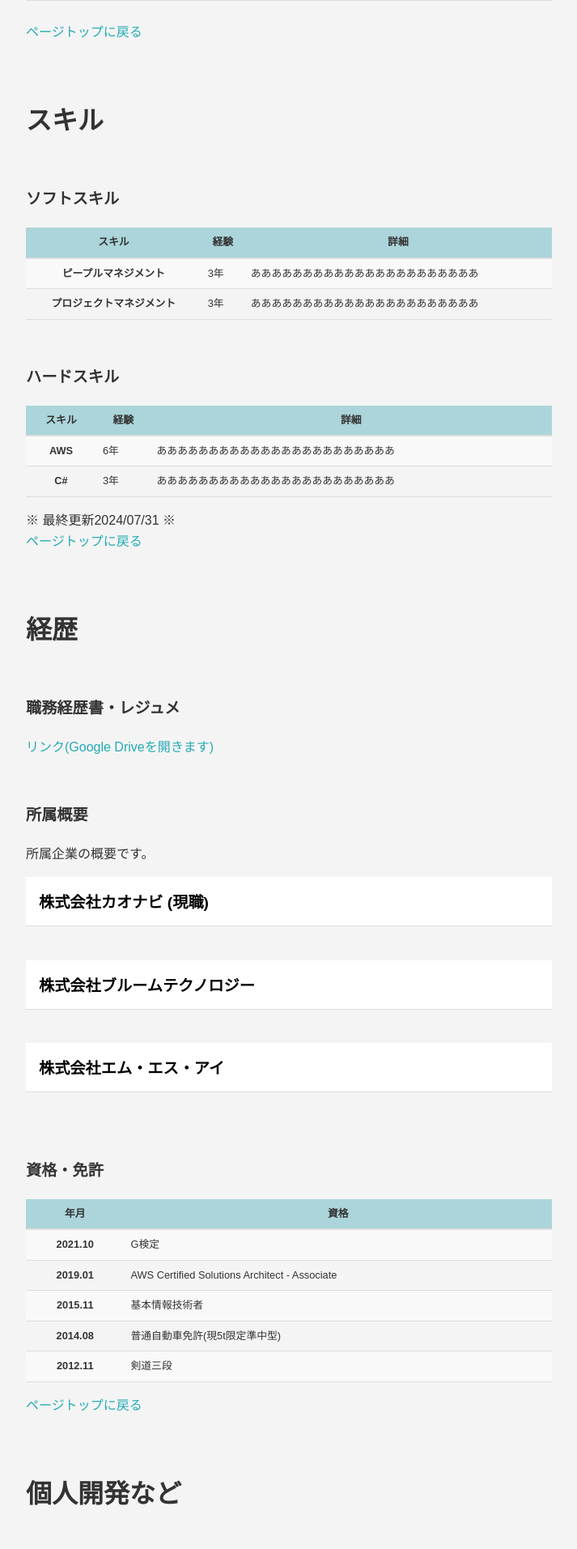
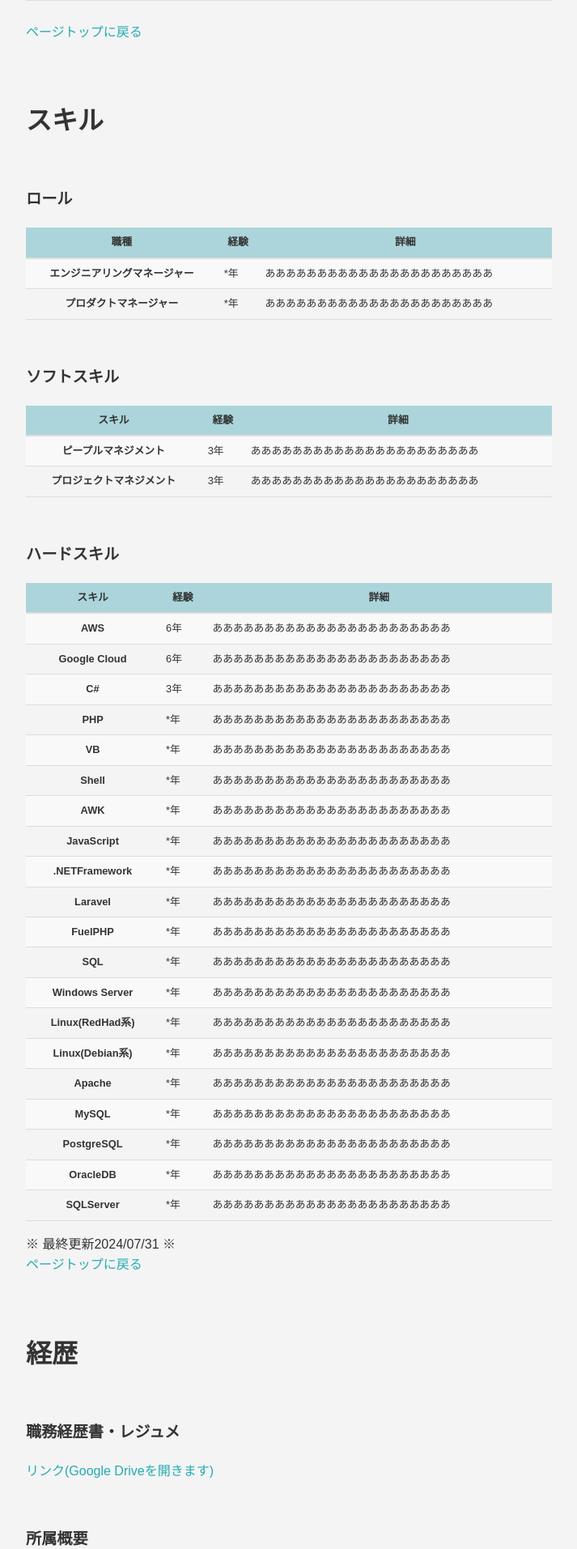
Before and after one commit to shakevo/portfolio-202407, a PHP site: page / in a window 1280 px wide. Shown: the part 526-2439 px from the top of the page at 81% size, without its empty margins (283-996 px from the left). Run offline with PHP 8.4, Linux system fonts and the light colour scheme; some web fonts are replaced.

Commit message:
テキスト修正

```diff
--- a/public_html/index.php
+++ b/public_html/index.php
@@ -57,6 +57,31 @@
         </section>
         <section id="skillset">
             <h2>スキル</h2>
+            <!-- ロール -->
+            <h3>ロール</h3>
+            <p>
+                <table>
+                    <thead>
+                        <tr>
+                            <th scope="col">職種</th>
+                            <th scope="col">経験</th>
+                            <th scope="col">詳細</th>
+                        </tr>
+                    </thead>
+                    <tbody>
+                        <tr>
+                            <th scope="row">エンジニアリングマネージャー</th>
+                            <td>*年</td>
+                            <td>ああああああああああああああああああああああ</td>
+                        </tr>
+                        <tr>
+                            <th scope="row">プロダクトマネージャー</th>
+                            <td>*年</td>
+                            <td>ああああああああああああああああああああああ</td>
+                        </tr>
+                    </tbody>
+                </table>
+            </p>
             <!-- ソフトスキル -->
             <h3>ソフトスキル</h3>
             <p>
@@ -100,8 +125,98 @@
                             <td>あああああああああああああああああああああああ</td>
                         </tr>
                         <tr>
+                            <th scope="row">Google Cloud</th>
+                            <td>6年</td>
+                            <td>あああああああああああああああああああああああ</td>
+                        </tr>
+                        <tr>
                             <th scope="row">C#</th>
                             <td>3年</td>
+                            <td>あああああああああああああああああああああああ</td>
+                        </tr>
+                        <tr>
+                            <th scope="row">PHP</th>
+                            <td>*年</td>
+                            <td>あああああああああああああああああああああああ</td>
+                        </tr>
+                        <tr>
+                            <th scope="row">VB</th>
+                            <td>*年</td>
+                            <td>あああああああああああああああああああああああ</td>
+                        </tr>
+                        <tr>
+                            <th scope="row">Shell</th>
+                            <td>*年</td>
+                            <td>あああああああああああああああああああああああ</td>
+                        </tr>
+                        <tr>
+                            <th scope="row">AWK</th>
+                            <td>*年</td>
+                            <td>あああああああああああああああああああああああ</td>
+                        </tr>
+                        <tr>
+                            <th scope="row">JavaScript</th>
+                            <td>*年</td>
+                            <td>あああああああああああああああああああああああ</td>
+                        </tr>
+                        <tr>
+                            <th scope="row">.NETFramework</th>
+                            <td>*年</td>
+                            <td>あああああああああああああああああああああああ</td>
+                        </tr>
+                        <tr>
+                            <th scope="row">Laravel</th>
+                            <td>*年</td>
+                            <td>あああああああああああああああああああああああ</td>
+                        </tr>
+                        <tr>
+                            <th scope="row">FuelPHP</th>
+                            <td>*年</td>
+                            <td>あああああああああああああああああああああああ</td>
+                        </tr>
+                        <tr>
+                            <th scope="row">SQL</th>
+                            <td>*年</td>
+                            <td>あああああああああああああああああああああああ</td>
+                        </tr>
+                        <tr>
+                            <th scope="row">Windows Server</th>
+                            <td>*年</td>
+                            <td>あああああああああああああああああああああああ</td>
+                        </tr>
+                        <tr>
+                            <th scope="row">Linux(RedHad系)</th>
+                            <td>*年</td>
+                            <td>あああああああああああああああああああああああ</td>
+                        </tr>
+                        <tr>
+                            <th scope="row">Linux(Debian系)</th>
+                            <td>*年</td>
+                            <td>あああああああああああああああああああああああ</td>
+                        </tr>
+                        <tr>
+                            <th scope="row">Apache</th>
+                            <td>*年</td>
+                            <td>あああああああああああああああああああああああ</td>
+                        </tr>
+                        <tr>
+                            <th scope="row">MySQL</th>
+                            <td>*年</td>
+                            <td>あああああああああああああああああああああああ</td>
+                        </tr>
+                        <tr>
+                            <th scope="row">PostgreSQL</th>
+                            <td>*年</td>
+                            <td>あああああああああああああああああああああああ</td>
+                        </tr>
+                        <tr>
+                            <th scope="row">OracleDB</th>
+                            <td>*年</td>
+                            <td>あああああああああああああああああああああああ</td>
+                        </tr>
+                        <tr>
+                            <th scope="row">SQLServer</th>
+                            <td>*年</td>
                             <td>あああああああああああああああああああああああ</td>
                         </tr>
                     </tbody>
@@ -169,7 +284,7 @@
                         <p><span class="bold-text03">2018.05-2024.09</span></p>
                         <p>東京都目黒区のAI・データ分析企業。2021年にゼロマーケティングから社名変更しWEBマーケティング事業から事業変更。</p>
                         <p><a href="https://bloom-t.co.jp/" target="_blank">https://bloom-t.co.jp/</a></p>
-                        <p>リードエンジニア、アーキテクト、エンジニアリングマネージャー、プロダクトマネージャーを担当。プロダクト企画・立上げやエンジニア組織の構築など0→1フェーズでのマネジメントを担当。その他 情シス部門の責任者としてセキュリティやファシリティ統括なども兼任。</p>
+                        <p>リードエンジニア、アーキテクト、エンジニアリングマネージャー、プロダクトマネージャーを担当。プロダクト企画・立上げやエンジニア組織の構築・採用など0→1フェーズでのマネジメントを担当。その他 情シス部門の責任者としてセキュリティやファシリティ統括なども兼任。</p>
 
                         <!-- 所属中の配属期間内訳 -->
                         <p>
```
